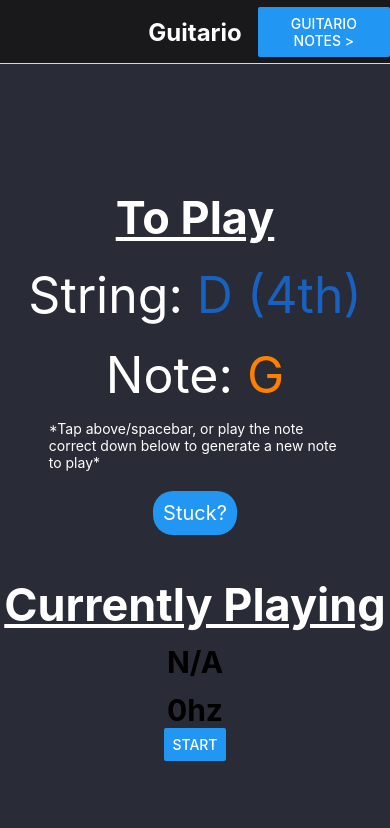
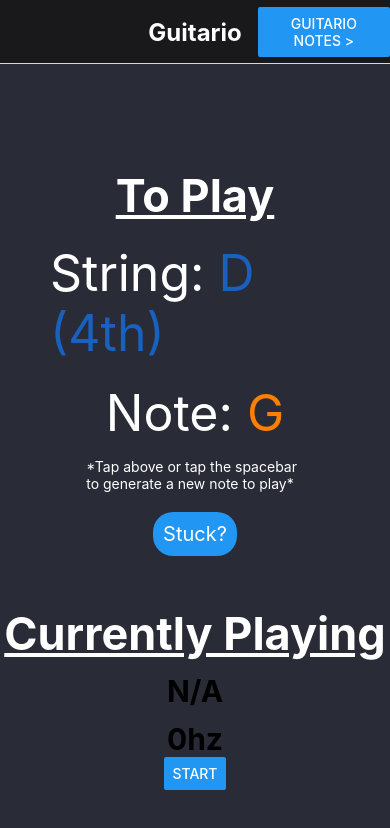
Before and after one commit to Brandon205/guitario, a React Native app: screen / in a window 390 px wide. Shown: the top 828 px of the page. Built offline with nearby package versions, Linux system fonts and the light colour scheme.

Commit message:
v2.0.0 - web version release

```diff
--- a/components/Frequencies.android.js
+++ b/components/Frequencies.android.js
@@ -40,7 +40,7 @@
                 <Text style={styles.noteText}>Note: <Text style={{color: props.noteColor}}>{props.note}</Text></Text>
             </Pressable>
 
-            <Text style={styles.text}>*Tap above/spacebar, or play the note correct down below to generate a new note to play*</Text>
+            <Text style={styles.text}>*Tap above or tap the spacebar to generate a new note to play*</Text>
             <Pressable onPress={() => setShowAnswer(!showAnswer)}>
                 <View style={styles.button}>
                     <Text style={styles.buttonText}>Stuck?</Text>
@@ -54,11 +54,10 @@
     container: {
         textAlign: 'center',
         display: 'flex',
-        justifyContent: 'center',
         alignItems: 'center',
         backgroundColor: '#292B36',
         width: '100%',
-        height: '55%'
+        padding: 50
     },
     noteText: {
         fontSize: 50,
--- a/components/Frequencies.js
+++ b/components/Frequencies.js
@@ -99,7 +99,6 @@
   };
 
   if (pitchNote === props.note) { // Checks if the user is playing the Current Note
-    console.log('CORRECT note played')
     if (!next) { // If the note isn't already being changed then say it is and the UseEffect above will change it
       setNext(true)
     }
```
